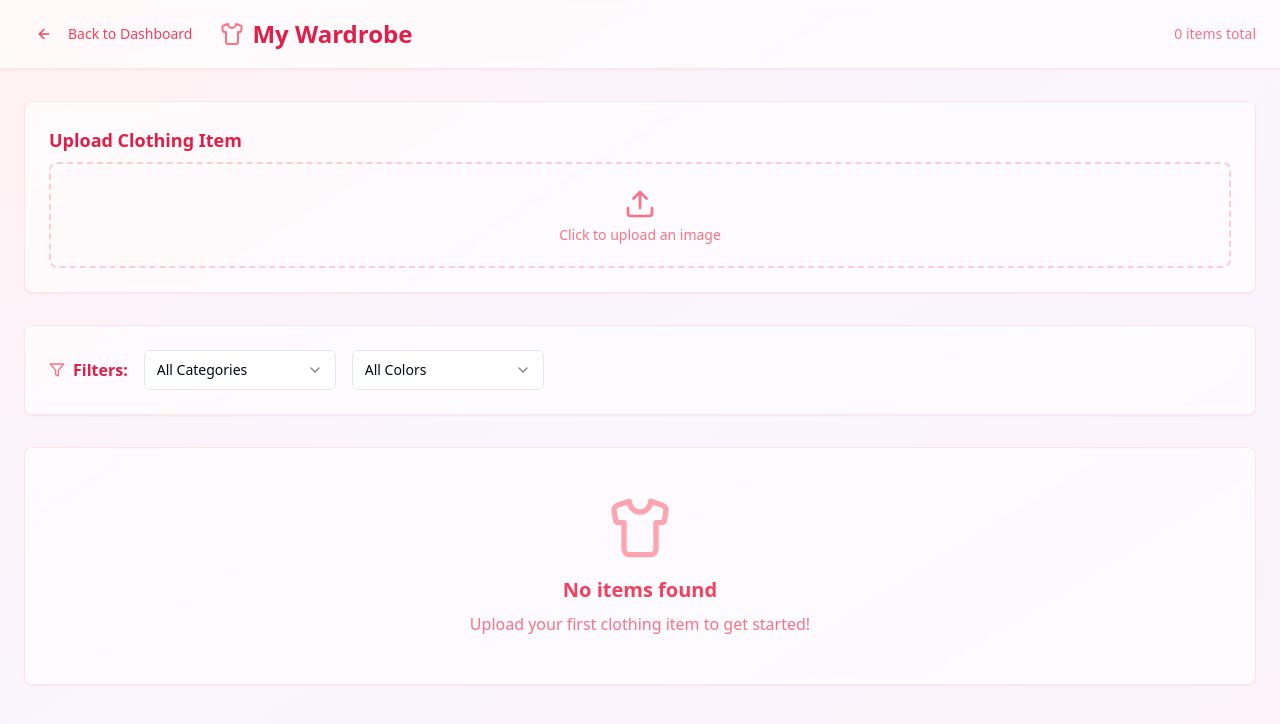
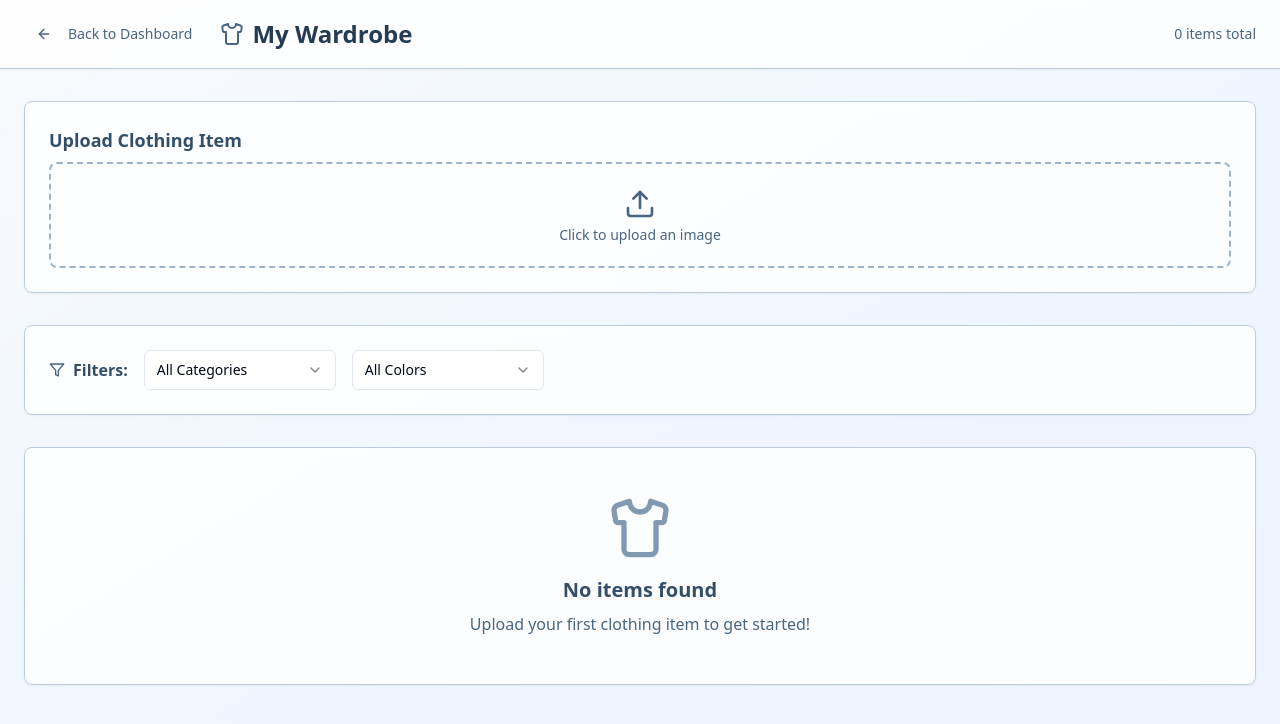
Before and after one commit to PadamArora/wardrobe-manager, a React (Vite) app: page /wardrobe in a window 1280 px wide. Shown: the top 724 px of the page. Built offline with nearby package versions, Linux system fonts and the light colour scheme.

Commit message:
Refactor: Apply consistent aesthetic
Update Wardrobe, Style Outfit, and My Outfits pages to match the current aesthetic.

```diff
--- a/src/pages/Wardrobe.tsx
+++ b/src/pages/Wardrobe.tsx
@@ -160,27 +160,27 @@ const Wardrobe = () => {
   }, {} as Record<string, ClothingItem[]>);
 
   return (
-    <div className="min-h-screen bg-gradient-to-br from-rose-50 via-purple-50 to-pink-50">
+    <div className="min-h-screen bg-gradient-to-br from-slate-50 via-blue-50 to-indigo-50">
       {/* Header */}
-      <div className="bg-white/60 backdrop-blur-sm border-b border-rose-100 shadow-sm">
+      <div className="bg-white/80 backdrop-blur-sm border-b border-navy-200 shadow-sm">
         <div className="max-w-7xl mx-auto px-6 py-4 flex items-center justify-between">
           <div className="flex items-center space-x-4">
             <Button
               onClick={() => window.location.href = '/dashboard'}
               variant="ghost"
               size="sm"
-              className="text-rose-500 hover:bg-rose-50"
+              className="text-navy-600 hover:bg-navy-50"
             >
               <ArrowLeft className="w-4 h-4 mr-2" />
               Back to Dashboard
             </Button>
             <div className="flex items-center space-x-2">
-              <Shirt className="w-6 h-6 text-rose-400" />
-              <h1 className="text-2xl font-bold text-rose-600">My Wardrobe</h1>
+              <Shirt className="w-6 h-6 text-navy-600" />
+              <h1 className="text-2xl font-bold text-navy-800">My Wardrobe</h1>
             </div>
           </div>
 
-          <div className="text-sm text-rose-400">
+          <div className="text-sm text-navy-600">
             {items.length} items total
           </div>
         </div>
@@ -188,14 +188,14 @@ const Wardrobe = () => {
 
       <div className="max-w-7xl mx-auto px-6 py-8">
         {/* Upload Section */}
-        <Card className="mb-8 bg-white/60 backdrop-blur-sm border-rose-100">
+        <Card className="mb-8 bg-white/80 backdrop-blur-sm border-navy-200">
           <CardContent className="p-6">
             <div className="flex flex-col md:flex-row gap-6 items-start">
               <div className="flex-1">
-                <Label htmlFor="image-upload" className="text-lg font-semibold text-rose-600 mb-2 block">
+                <Label htmlFor="image-upload" className="text-lg font-semibold text-navy-700 mb-2 block">
                   Upload Clothing Item
                 </Label>
-                <div className="border-2 border-dashed border-rose-200 rounded-lg p-6 text-center hover:border-rose-300 transition-colors">
+                <div className="border-2 border-dashed border-navy-300 rounded-lg p-6 text-center hover:border-navy-400 transition-colors">
                   <Input
                     id="image-upload"
                     type="file"
@@ -205,8 +205,8 @@ const Wardrobe = () => {
                     className="hidden"
                   />
                   <Label htmlFor="image-upload" className="cursor-pointer">
-                    <Upload className="w-8 h-8 text-rose-400 mx-auto mb-2" />
-                    <p className="text-rose-400">
+                    <Upload className="w-8 h-8 text-navy-600 mx-auto mb-2" />
+                    <p className="text-navy-600">
                       {isUploading ? "Processing..." : "Click to upload an image"}
                     </p>
                   </Label>
@@ -214,8 +214,8 @@ const Wardrobe = () => {
               </div>
 
               {pendingItem && (
-                <div className="flex-1 bg-rose-50/50 rounded-lg p-4">
-                  <h3 className="font-semibold mb-4 text-rose-600">Confirm Item Details:</h3>
+                <div className="flex-1 bg-navy-50/50 rounded-lg p-4">
+                  <h3 className="font-semibold mb-4 text-navy-700">Confirm Item Details:</h3>
                   <img
                     src={pendingItem.imageUrl}
                     alt="Processed item"
@@ -224,7 +224,7 @@ const Wardrobe = () => {
 
                   <div className="space-y-4">
                     <div>
-                      <Label className="text-rose-600">Category:</Label>
+                      <Label className="text-navy-700">Category:</Label>
                       <Select value={pendingItem.category} onValueChange={(value) => setPendingItem({...pendingItem, category: value})}>
                         <SelectTrigger>
                           <SelectValue />
@@ -240,7 +240,7 @@ const Wardrobe = () => {
                     </div>
 
                     <div>
-                      <Label htmlFor="color-select" className="text-rose-600">Select Color:</Label>
+                      <Label htmlFor="color-select" className="text-navy-700">Select Color:</Label>
                       <Select value={selectedColor} onValueChange={setSelectedColor}>
                         <SelectTrigger>
                           <SelectValue placeholder="Choose color" />
@@ -261,7 +261,7 @@ const Wardrobe = () => {
                       </Select>
                     </div>
 
-                    <Button onClick={handleSaveItem} className="w-full bg-rose-400 hover:bg-rose-500">
+                    <Button onClick={handleSaveItem} className="w-full bg-navy-600 hover:bg-navy-700">
                       Add to Wardrobe
                     </Button>
                   </div>
@@ -272,12 +272,12 @@ const Wardrobe = () => {
         </Card>
 
         {/* Filters */}
-        <Card className="mb-8 bg-white/60 backdrop-blur-sm border-rose-100">
+        <Card className="mb-8 bg-white/80 backdrop-blur-sm border-navy-200">
           <CardContent className="p-6">
             <div className="flex items-center gap-4 flex-wrap">
               <div className="flex items-center space-x-2">
-                <Filter className="w-4 h-4 text-rose-400" />
-                <span className="font-semibold text-rose-600">Filters:</span>
+                <Filter className="w-4 h-4 text-navy-600" />
+                <span className="font-semibold text-navy-700">Filters:</span>
               </div>
 
               <Select value={filterCategory} onValueChange={setFilterCategory}>
@@ -319,20 +319,20 @@ const Wardrobe = () => {
 
         {/* Items by Category (Rows) */}
         {filteredItems.length === 0 ? (
-          <Card className="bg-white/60 backdrop-blur-sm border-rose-100">
+          <Card className="bg-white/80 backdrop-blur-sm border-navy-200">
             <CardContent className="p-12 text-center">
-              <Shirt className="w-16 h-16 text-rose-300 mx-auto mb-4" />
-              <h3 className="text-xl font-semibold text-rose-500 mb-2">No items found</h3>
-              <p className="text-rose-400">Upload your first clothing item to get started!</p>
+              <Shirt className="w-16 h-16 text-navy-400 mx-auto mb-4" />
+              <h3 className="text-xl font-semibold text-navy-700 mb-2">No items found</h3>
+              <p className="text-navy-600">Upload your first clothing item to get started!</p>
             </CardContent>
           </Card>
         ) : (
           <div className="space-y-8">
             {categories.map(category => (
               groupedItems[category].length > 0 && (
-                <Card key={category} className="bg-white/60 backdrop-blur-sm border-rose-100">
+                <Card key={category} className="bg-white/80 backdrop-blur-sm border-navy-200">
                   <CardContent className="p-6">
-                    <h3 className="text-xl font-bold text-rose-600 mb-4 capitalize">
+                    <h3 className="text-xl font-bold text-navy-800 mb-4 capitalize">
                       {category} ({groupedItems[category].length})
                     </h3>
                     <div className="grid grid-cols-2 md:grid-cols-4 lg:grid-cols-6 xl:grid-cols-8 gap-4">
@@ -352,13 +352,13 @@ const Wardrobe = () => {
                                       className="w-3 h-3 rounded-full border"
                                       style={{ backgroundColor: item.color === 'white' ? '#ffffff' : item.color }}
                                     />
-                                    <span className="text-xs text-rose-500 capitalize">{item.color}</span>
+                                    <span className="text-xs text-navy-600 capitalize">{item.color}</span>
                                   </div>
                                   <Button
                                     variant="ghost"
                                     size="sm"
                                     onClick={() => handleCategoryEdit(item.id, item.category)}
-                                    className="p-1 h-auto text-rose-400 hover:text-rose-600"
+                                    className="p-1 h-auto text-navy-600 hover:text-navy-800"
                                   >
                                     <Edit2 className="w-3 h-3" />
                                   </Button>
@@ -398,7 +398,7 @@ const Wardrobe = () => {
                                     </div>
                                   </div>
                                 ) : (
-                                  <p className="text-xs text-rose-400 capitalize mt-1">{item.category}</p>
+                                  <p className="text-xs text-navy-600 capitalize mt-1">{item.category}</p>
                                 )}
                               </div>
                             </CardContent>
```
Also changed, not shown: src/pages/StyleOutfit.tsx (+21 -20 lines).
